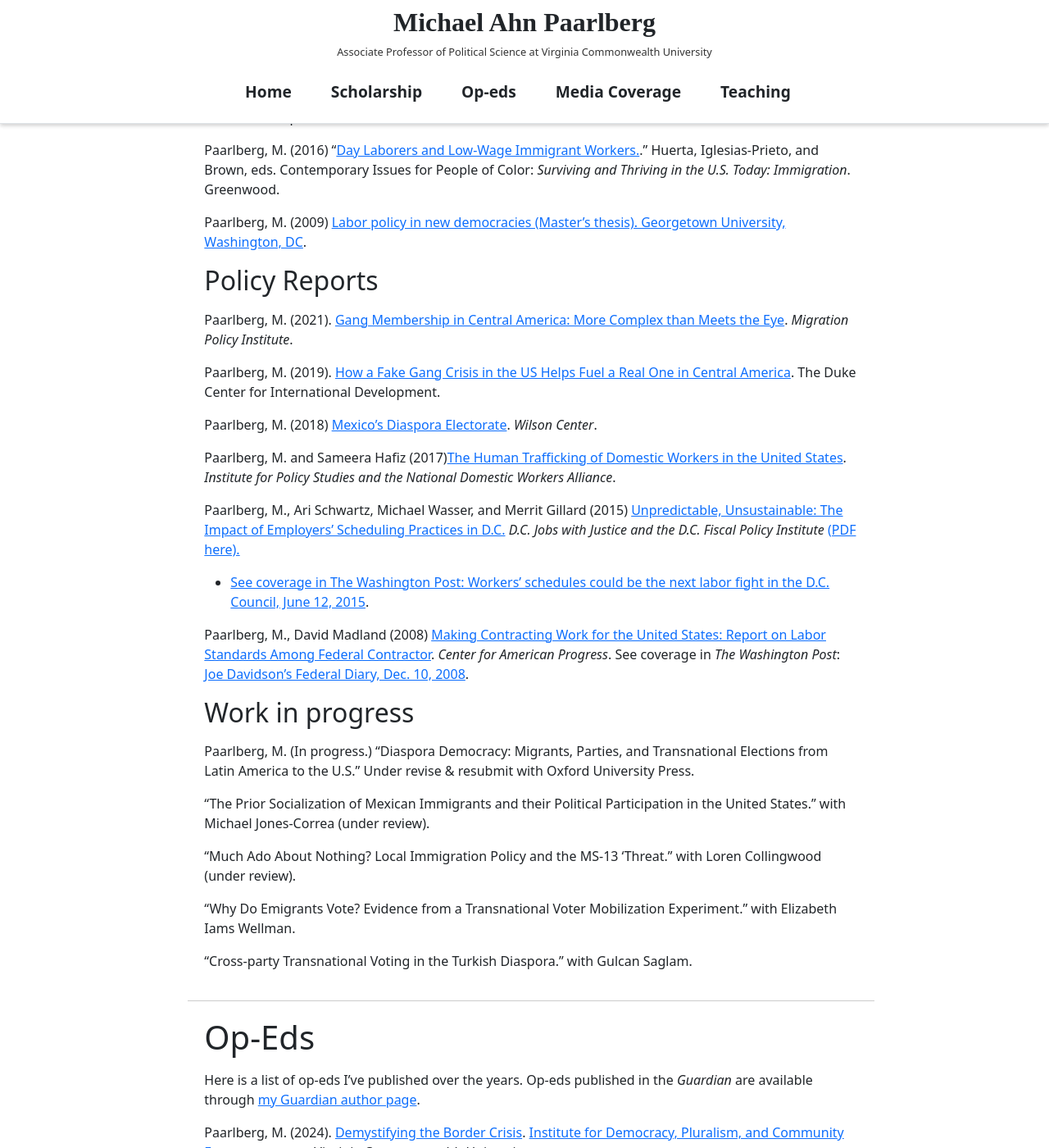
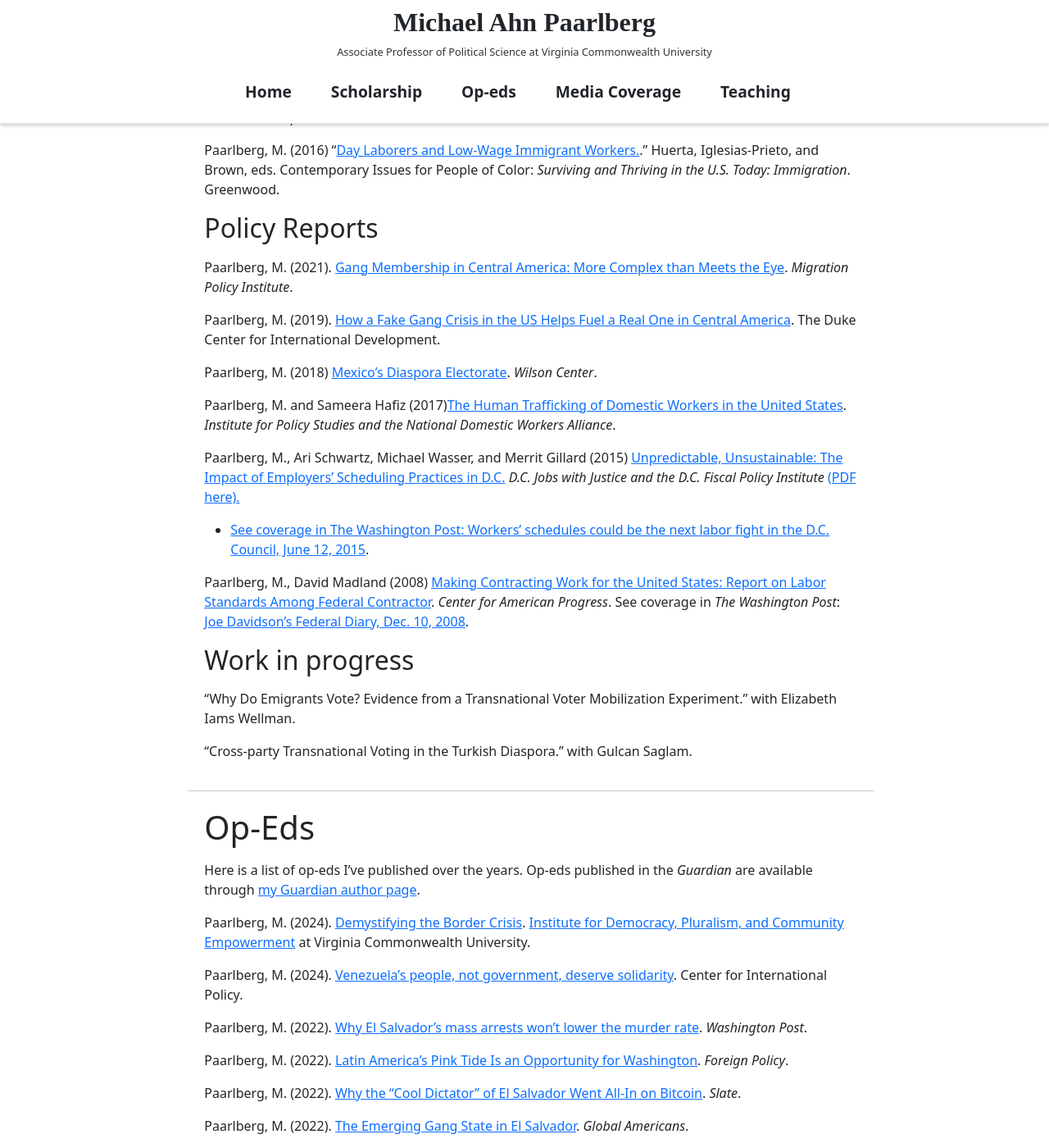
Before and after one commit to RelevantResearch/michael-paarlberg, a Jekyll site: the page built from _pages/home.md, in a window 1280 px wide and 1400 px high, scrolled down 2063 px. Shown: the whole window at 82% size. Built offline with Jekyll 4.4.1, drawn with Linux system fonts in a browser that asks for light colours.

Commit message:
Update scholarship.md

```diff
--- a/_includes/scholarship.md
+++ b/_includes/scholarship.md
@@ -27,8 +27,6 @@ Paarlberg, M. (2017). [Transnational Militancy: Diaspora Influence over Electora
 
 Paarlberg, M. (2016) "[Day Laborers and Low-Wage Immigrant Workers.](https://www.google.com/url?q=https%3A%2F%2Fwww.amazon.com%2FPeople-Color-United-States-volumes%2Fdp%2F1610698541&sa=D&sntz=1&usg=AOvVaw3EeuKWgYE9G_NeUPzX4YG5)." Huerta, Iglesias-Prieto, and Brown, eds. Contemporary Issues for People of Color: *Surviving and Thriving in the U.S. Today: Immigration*. Greenwood.
 
-Paarlberg, M. (2009) [Labor policy in new democracies (Master's thesis). Georgetown University, Washington, DC](https://repository.library.georgetown.edu/bitstream/handle/10822/553856/paarlbergMichael.pdf;sequence=1).
-
 ## Policy Reports
 
 Paarlberg, M. (2021). [Gang Membership in Central America: More Complex than Meets the Eye](https://www.migrationpolicy.org/article/complexities-gang-membership-central-america). *Migration Policy Institute*.
@@ -46,11 +44,13 @@ Paarlberg, M., David Madland (2008) [Making Contracting Work for the United Stat
 
 ## Work in progress
 
+<!--
 Paarlberg, M. (In progress.) "Diaspora Democracy: Migrants, Parties, and Transnational Elections from Latin America to the U.S." Under revise & resubmit with Oxford University Press.
 
 "The Prior Socialization of Mexican Immigrants and their Political Participation in the United States." with Michael Jones-Correa (under review).
 
 "Much Ado About Nothing? Local Immigration Policy and the MS-13 'Threat." with Loren Collingwood (under review).
+-->
 
 "Why Do Emigrants Vote? Evidence from a Transnational Voter Mobilization Experiment." with Elizabeth Iams Wellman.
 
```
